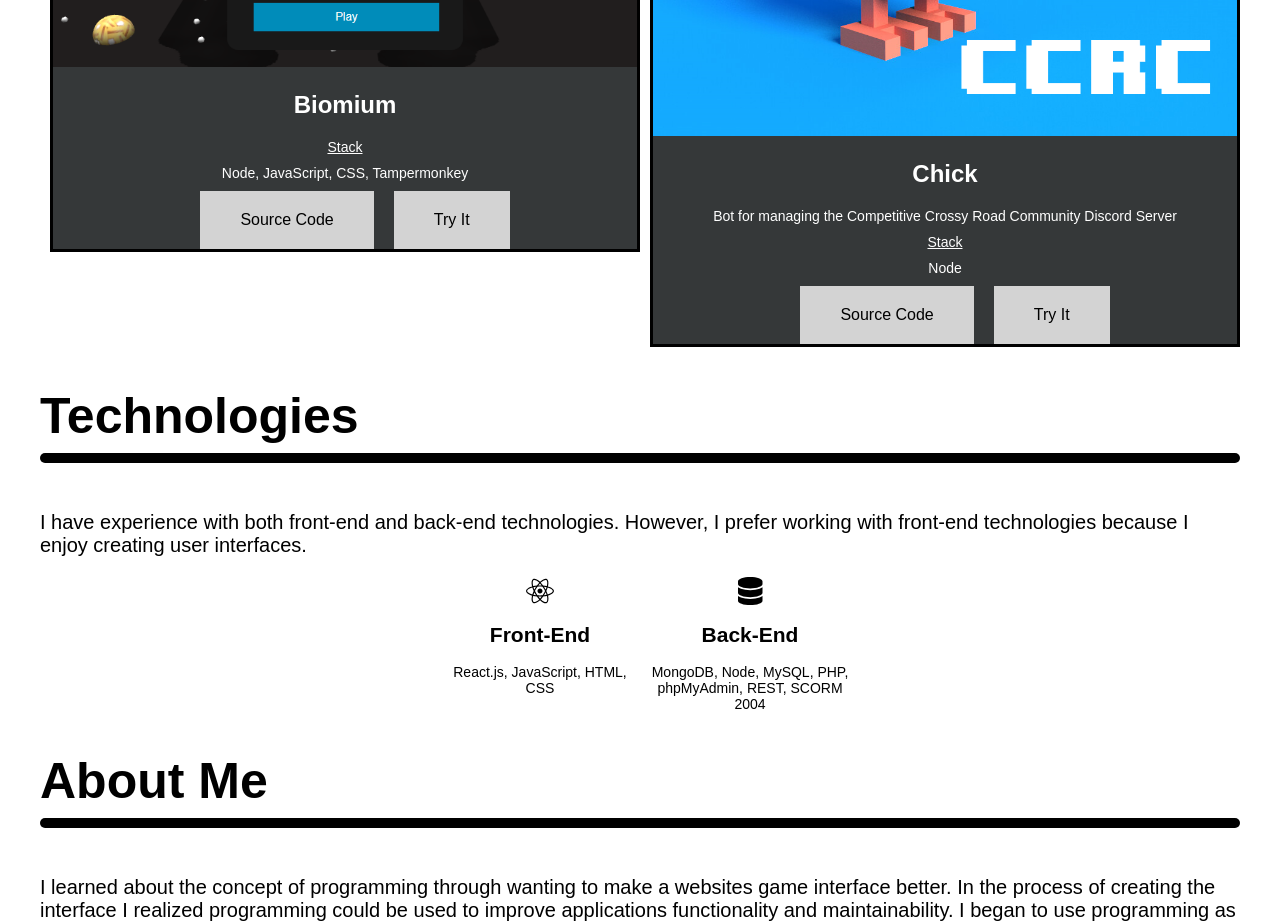
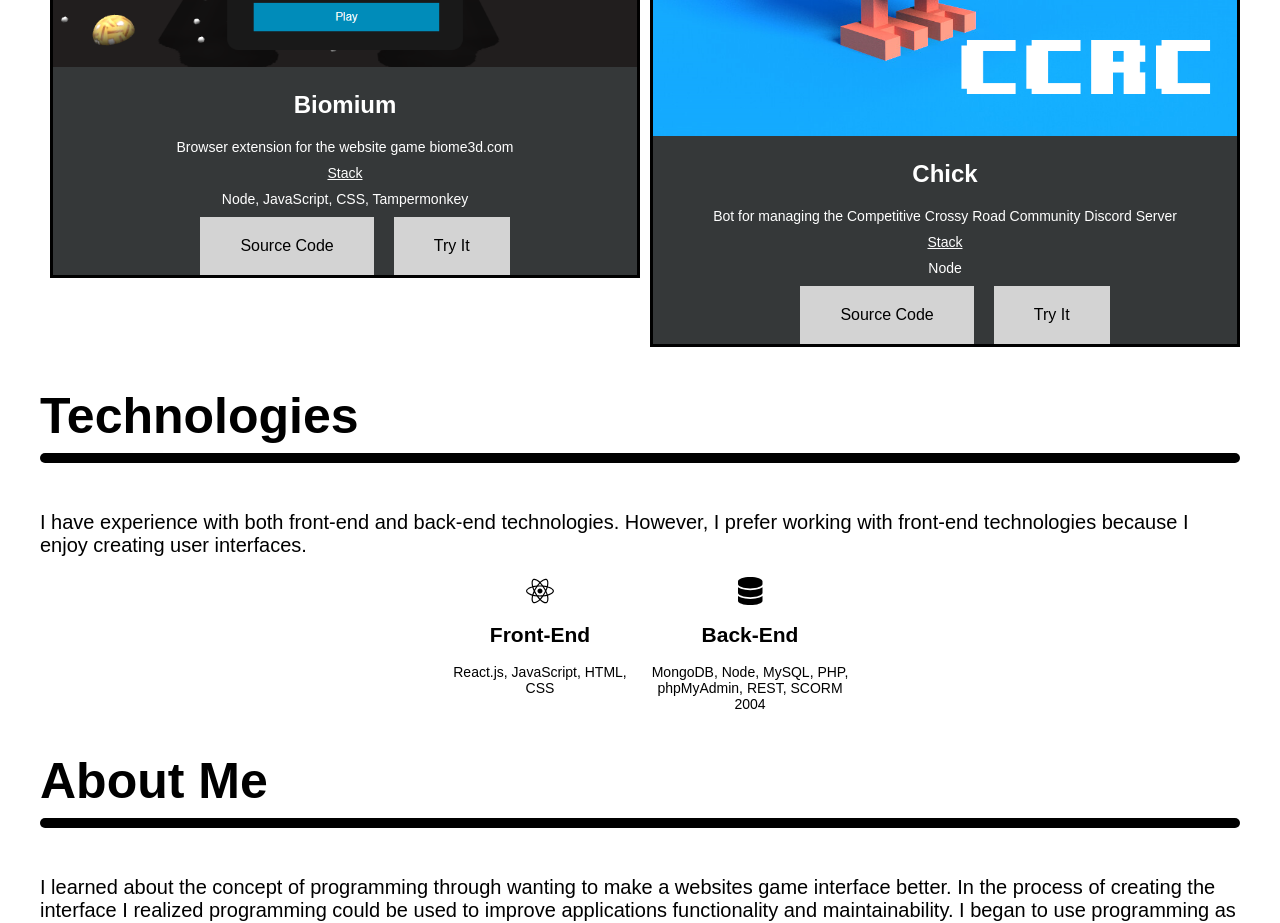
Before and after one commit to hfsyntax/portfolio, a Next.js app: page / in a window 1280 px wide. Shown: the part 1780-2703 px from the top of the page. Built offline with nearby package versions, Linux system fonts and the light colour scheme.

Commit message:
add links to project cards

```diff
--- a/app/page.js
+++ b/app/page.js
@@ -18,15 +18,36 @@ export default function Portfolio() {
       </span>
       <Button id="learn-more-btn" href='/#about'>Learn More</Button>
       <h1 id='projects' className='section'>Projects</h1>
-      <hr/>
+      <hr />
       <Container className="project-container">
-        <ProjectCard imageSrc="/crossyoff.png" title="CrossyOff" desc="Site for managing player data for the Competitive Crossy Road Community" stack={["Node", "React", "CSS", "MySQL"]} />
-        <ProjectCard imageSrc="/pick6.png" title="Pick6" stack={["HTML", "JavaScript", "CSS", "PHP", "MySQL"]} desc="Site for managing NFL fantasy football selections." />
-        <ProjectCard imageSrc="/biomium.png" title="Biomium" stack={["Node", "JavaScript", "CSS", "Tampermonkey"]} />
+        <ProjectCard
+          imageSrc="/crossyoff.png"
+          title="CrossyOff"
+          desc="Site for managing player data for the Competitive Crossy Road Community"
+          stack={["Node", "React", "CSS", "MySQL"]}
+          sourceURL="https://github.com/hfsyntax/crossyoff"
+          appURL="https://crossyoff.vercel.app/"
+        />
+        <ProjectCard
+          imageSrc="/pick6.png"
+          title="Pick6"
+          desc="Site for managing NFL fantasy football selections."
+          stack={["HTML", "JavaScript", "CSS", "PHP", "MySQL"]}
+          sourceURL="https://github.com/hfsyntax/pick6"
+          appURL="https://pick-6.net/"
+        />
+        <ProjectCard
+          imageSrc="/biomium.png"
+          title="Biomium"
+          desc="Browser extension for the website game biome3d.com"
+          stack={["Node", "JavaScript", "CSS", "Tampermonkey"]}
+          sourceURL="https://github.com/hfsyntax/biomium"
+          appURL="http://biome3d.com/"
+        />
         <ProjectCard imageSrc="/chick.png" title="Chick" desc="Bot for managing the Competitive Crossy Road Community Discord Server" stack={["Node"]} />
       </Container>
       <h1 id='technologies' className='section'>Technologies</h1>
-      <hr/>
+      <hr />
       <span className='description'>
         I have experience with both front-end and back-end technologies.
         However, I prefer working with front-end technologies because I enjoy creating user interfaces.
@@ -35,7 +56,7 @@ export default function Portfolio() {
         <TechCard />
       </Container>
       <h1 id='about' className='section'>About Me</h1>
-      <hr/>
+      <hr />
       <span className='description'>
         I learned about the concept of programming through wanting to make a websites game interface better.
         In the process of creating the interface I realized programming could be used to improve applications
```
